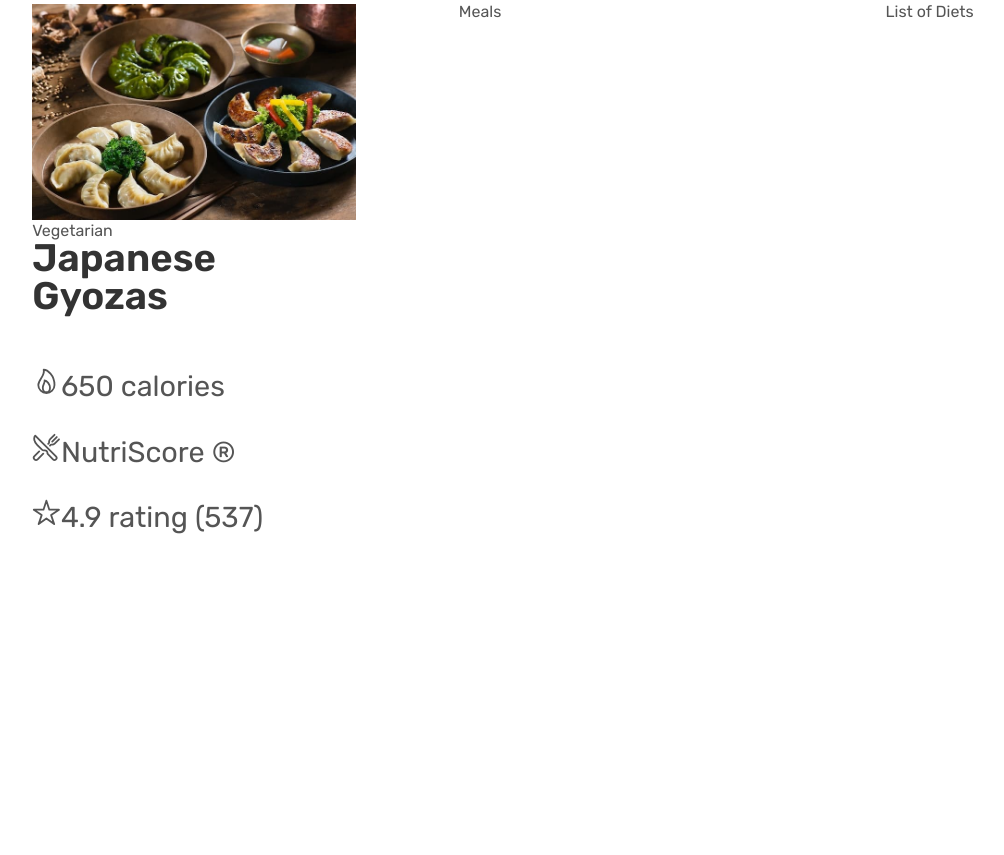
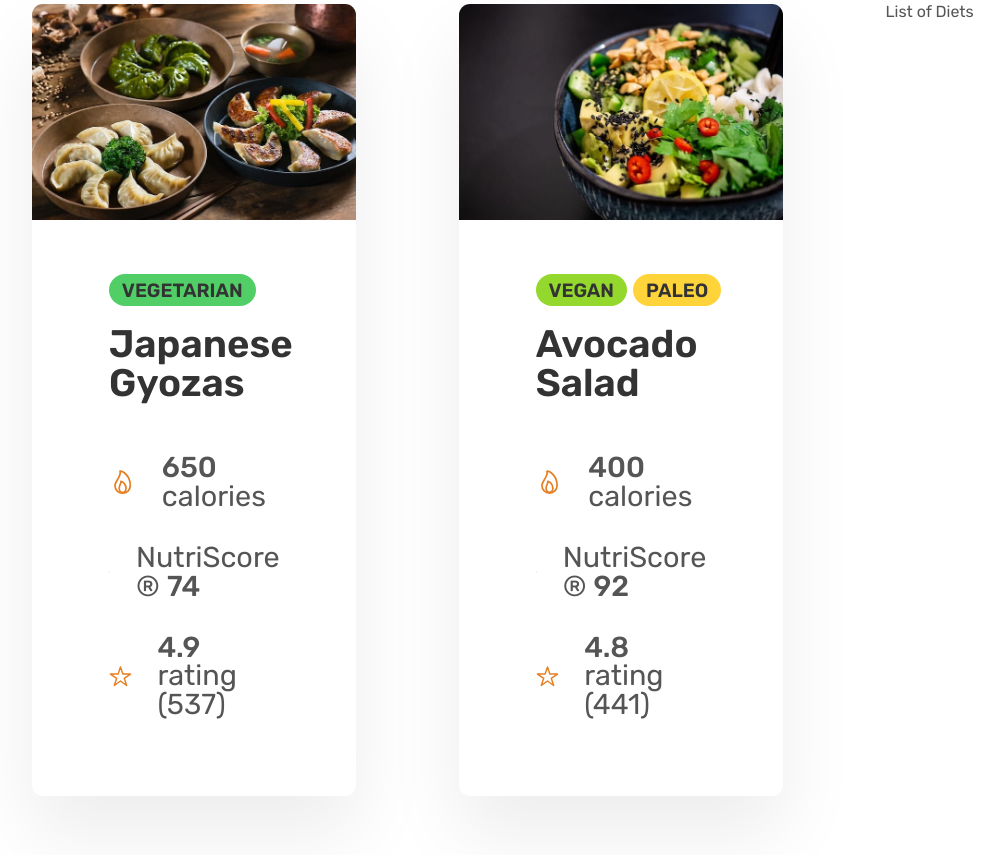
Before and after one commit to Grudgesong/Omnifood-Project, a plain HTML site: page index.html in a window 1280 px wide. Shown: the part 5402-6257 px from the top of the page, without its empty margins (19-1023 px from the left). Before the commit the page ends 6087 px from the top, so only its background shows below. Drawn offline with nearby package versions, Linux system fonts and the light colour scheme.

Commit message:
Building the Meals Section- Part 2

```diff
--- a/content/style/general.css
+++ b/content/style/general.css
@@ -105,3 +105,7 @@
 .margin-right-sm {
   margin-right: 1.6rem !important;
 }
+
+strong {
+  font-weight: 500;
+}
--- a/content/style/styles.css
+++ b/content/style/styles.css
@@ -34,6 +34,7 @@
 
  ----04 Border-Radius
  -Default: 9px
+ -Medim: 11px
 
  ----05 White space
  SPACING SYSTEM (px)
@@ -271,6 +272,44 @@ body {
   padding: 9.6rem 0;
 }
 
+.meal {
+  box-shadow: 0 2.4rem 4.8rem rgba(0, 0, 0, 0.075);
+  border-radius: 11px;
+  overflow: hidden;
+}
+
+.meal-content {
+  padding: 3.2rem 4.8rem 4.8rem 4.8rem;
+}
+
+.meal-tags {
+  margin-bottom: 1.2rem;
+  display: flex;
+  gap: 0.4rem;
+}
+
+.tag {
+  display: inline-block;
+  padding: 0.4rem 0.8rem;
+  font-size: 1.2rem;
+  text-transform: uppercase;
+  color: #333;
+  border-radius: 100px;
+  font-weight: 600;
+}
+
+.tag--vegetarian {
+  background-color: #51cf66;
+}
+
+.tag--vegan {
+  background-color: #94d82d;
+}
+
+.tag--paleo {
+  background-color: #ffd43b;
+}
+
 .meal-title {
   font-size: 2.4rem;
   color: #333;
@@ -287,6 +326,15 @@ body {
 
 .meal-attribute {
   font-size: 1.8rem;
+  display: flex;
+  align-items: center;
+  gap: 1.6rem;
+}
+
+.meal-icon {
+  height: 2.4rem;
+  width: 2.4rem;
+  color: #e67e22;
 }
 
 .meal-img {
--- a/index.html
+++ b/index.html
@@ -195,24 +195,63 @@
               class="meal-img"
               alt="Japanese Gyozas"
             />
-            <span class="tag">Vegetarian</span>
+            <div class="meal-content">
+              <div class="meal-tags">
+                <span class="tag tag--vegetarian">Vegetarian</span>
+              </div>
               <p class="meal-title">Japanese Gyozas</p>
               <ul class="meal-attributes">
                 <li class="meal-attribute">
-                <ion-icon name="flame-outline"></ion-icon
-                ><span>650 calories</span>
+                  <ion-icon class="meal-icon" name="flame-outline"></ion-icon
+                  ><span><strong>650</strong> calories</span>
                 </li>
                 <li class="meal-attribute">
-                <ion-icon name="restaurant-outline"></ion-icon
-                ><span>NutriScore &reg;</span>
+                  <ion-icon
+                    class="meal-icon"
+                    name="restaurant-outline"
+                  ></ion-icon
+                  ><span>NutriScore &reg; <strong>74</strong></span>
                 </li>
                 <li class="meal-attribute">
-                <ion-icon name="star-outline"></ion-icon
-                ><span>4.9 rating (537)</span>
+                  <ion-icon class="meal-icon" name="star-outline"></ion-icon
+                  ><span><strong>4.9</strong> rating (537)</span>
                 </li>
               </ul>
             </div>
-          <div class="meal">Meals</div>
+          </div>
+
+          <div class="meal">
+            <img
+              src="./content/img/meals/meal-2.jpg"
+              class="meal-img"
+              alt="Japanese Gyozas"
+            />
+            <div class="meal-content">
+              <div class="meal-tags">
+                <span class="tag tag--vegan">Vegan</span>
+                <span class="tag tag--paleo">Paleo</span>
+              </div>
+              <p class="meal-title">Avocado Salad</p>
+              <ul class="meal-attributes">
+                <li class="meal-attribute">
+                  <ion-icon class="meal-icon" name="flame-outline"></ion-icon
+                  ><span><strong>400</strong> calories</span>
+                </li>
+                <li class="meal-attribute">
+                  <ion-icon
+                    class="meal-icon"
+                    name="restaurant-outline"
+                  ></ion-icon
+                  ><span>NutriScore &reg; <strong>92</strong></span>
+                </li>
+                <li class="meal-attribute">
+                  <ion-icon class="meal-icon" name="star-outline"></ion-icon
+                  ><span><strong>4.8</strong> rating (441)</span>
+                </li>
+              </ul>
+            </div>
+          </div>
+
           <div class="list">List of Diets</div>
         </div>
       </section>
```
Lines whose indentation alone changed are shown as unchanged.
